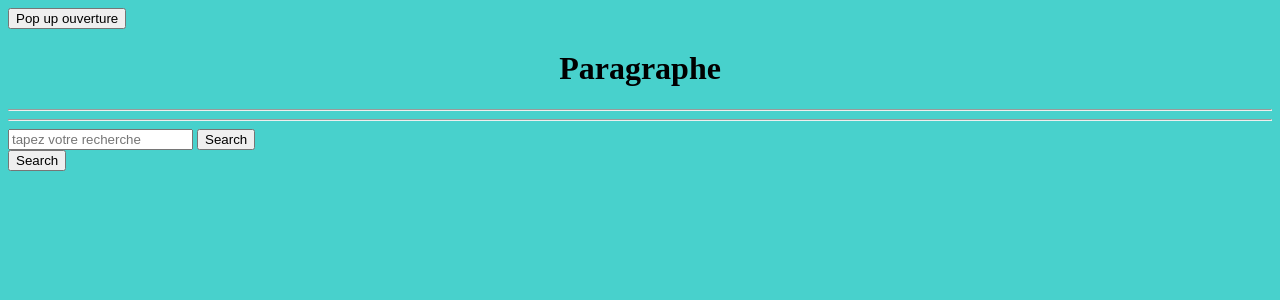
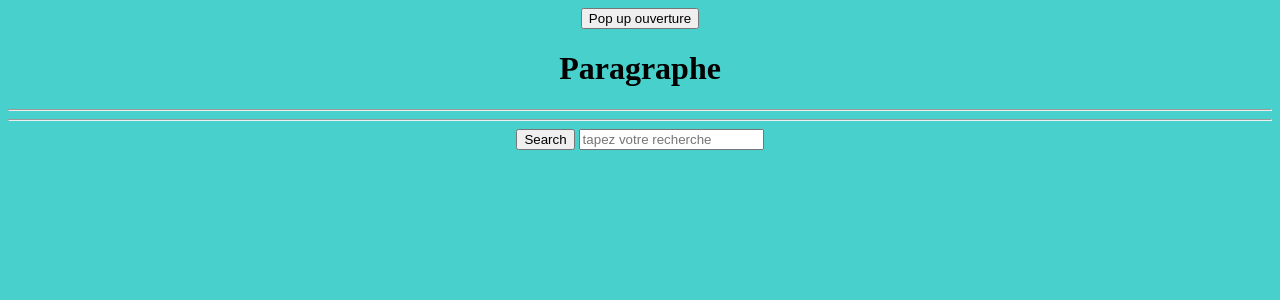
Before and after one commit to guillaumeaillaud/projet, a PHP site: page / in a window 1280 px wide. Shown: the top 300 px of the page. Run offline with PHP 8.4, Linux system fonts and the light colour scheme.

Commit message:
modif popup align center

```diff
--- a/jour13/assets/css/style.css
+++ b/jour13/assets/css/style.css
@@ -21,3 +21,7 @@ h1{
 .hide{
     display: none;
 }
+
+#wrapper{
+    text-align: center;
+}
--- a/jour13/index.php
+++ b/jour13/index.php
@@ -7,8 +7,9 @@
     <title>Document</title>
     <link rel="stylesheet" href="assets/css/style.css">
 </head>
+<div id="wrapper">
 <input id="popup" type="button" value="Pop up ouverture">
-
+</div>
 <body>
     <header>
         <h1>Paragraphe</h1>
@@ -30,12 +31,11 @@
         </div>
         <hr>
         <hr>
-        <form action="" id="form">
+        <div id="wrapper">
+            <button id="btnHide">Search</button>
             <input type="text" name="" id="searchinput" placeholder="tapez votre recherche">
-            <button>Search</button>
-        </form>
-        <button id="btnHide">Search</button>
 
+        </div>
     </main>
     <footer>
 
```
